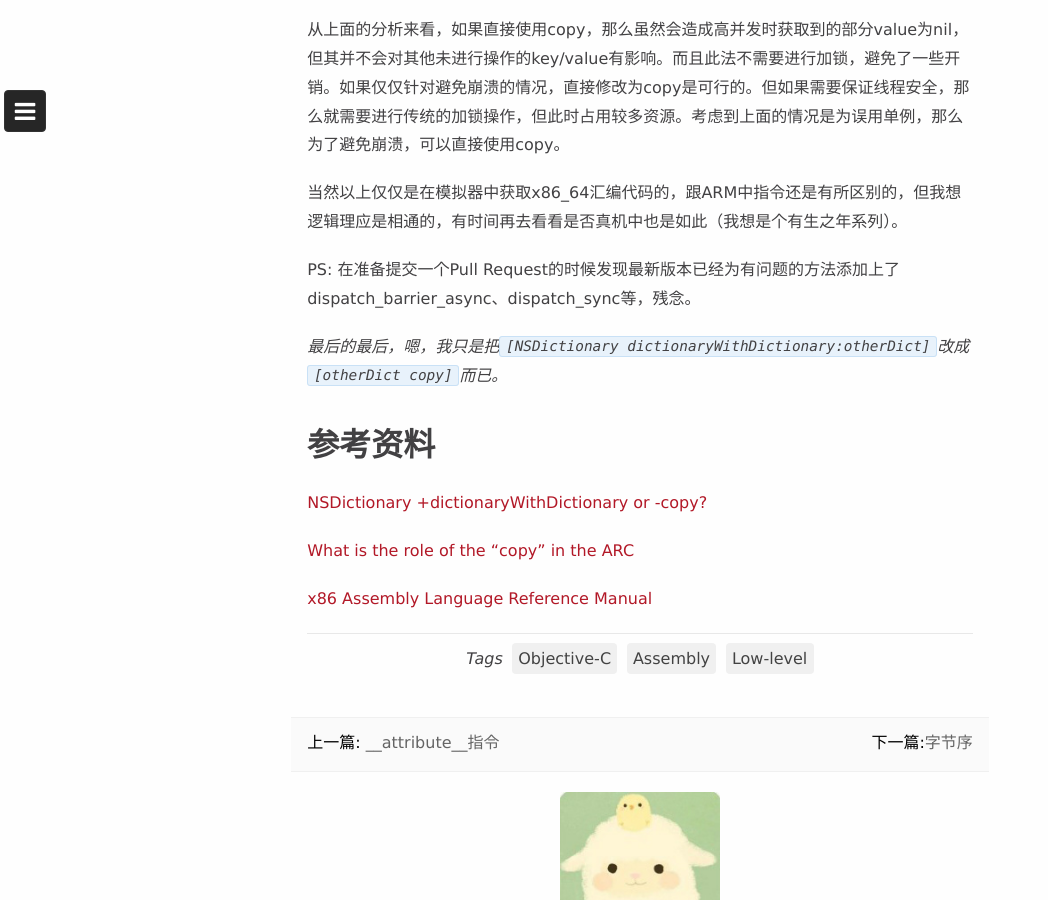
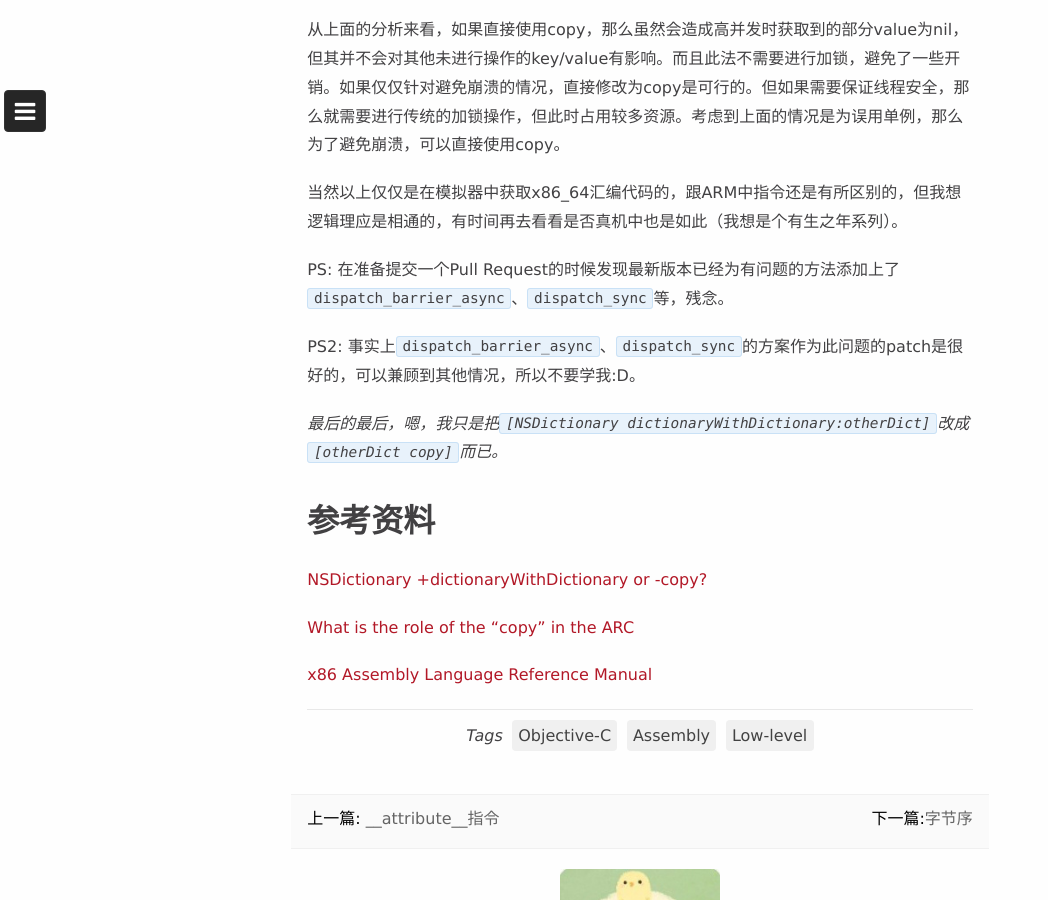
Before and after one commit to aopod/aopod.github.io, a Jekyll site: the page built from _posts/2016-09-04-dictionaryWithDictionary_and_copy.markdown, in a window 1280 px wide and 900 px high, scrolled down 9381 px. Shown: the whole window, without its empty margins (0-1048 px from the left). Built offline with Jekyll 4.4.1, drawn with Linux system fonts in a browser that asks for light colours; nearby versions of some CDN libraries; comment, search, counter and statistics services are not loaded.

Commit message:
Article update

```diff
--- a/_posts/2016-09-04-dictionaryWithDictionary_and_copy.markdown
+++ b/_posts/2016-09-04-dictionaryWithDictionary_and_copy.markdown
@@ -344,7 +344,9 @@ for (NSInteger i = 0; i < 102400; i++) {
 
 当然以上仅仅是在模拟器中获取x86_64汇编代码的，跟ARM中指令还是有所区别的，但我想逻辑理应是相通的，有时间再去看看是否真机中也是如此（我想是个有生之年系列）。
 
-PS: 在准备提交一个Pull Request的时候发现最新版本已经为有问题的方法添加上了dispatch_barrier_async、dispatch_sync等，残念。
+PS: 在准备提交一个Pull Request的时候发现最新版本已经为有问题的方法添加上了`dispatch_barrier_async`、`dispatch_sync`等，残念。
+
+PS2: 事实上`dispatch_barrier_async`、`dispatch_sync`的方案作为此问题的patch是很好的，可以兼顾到其他情况，所以不要学我:D。
 
 *最后的最后，嗯，我只是把`[NSDictionary dictionaryWithDictionary:otherDict]`改成`[otherDict copy]`而已。*
 
```
